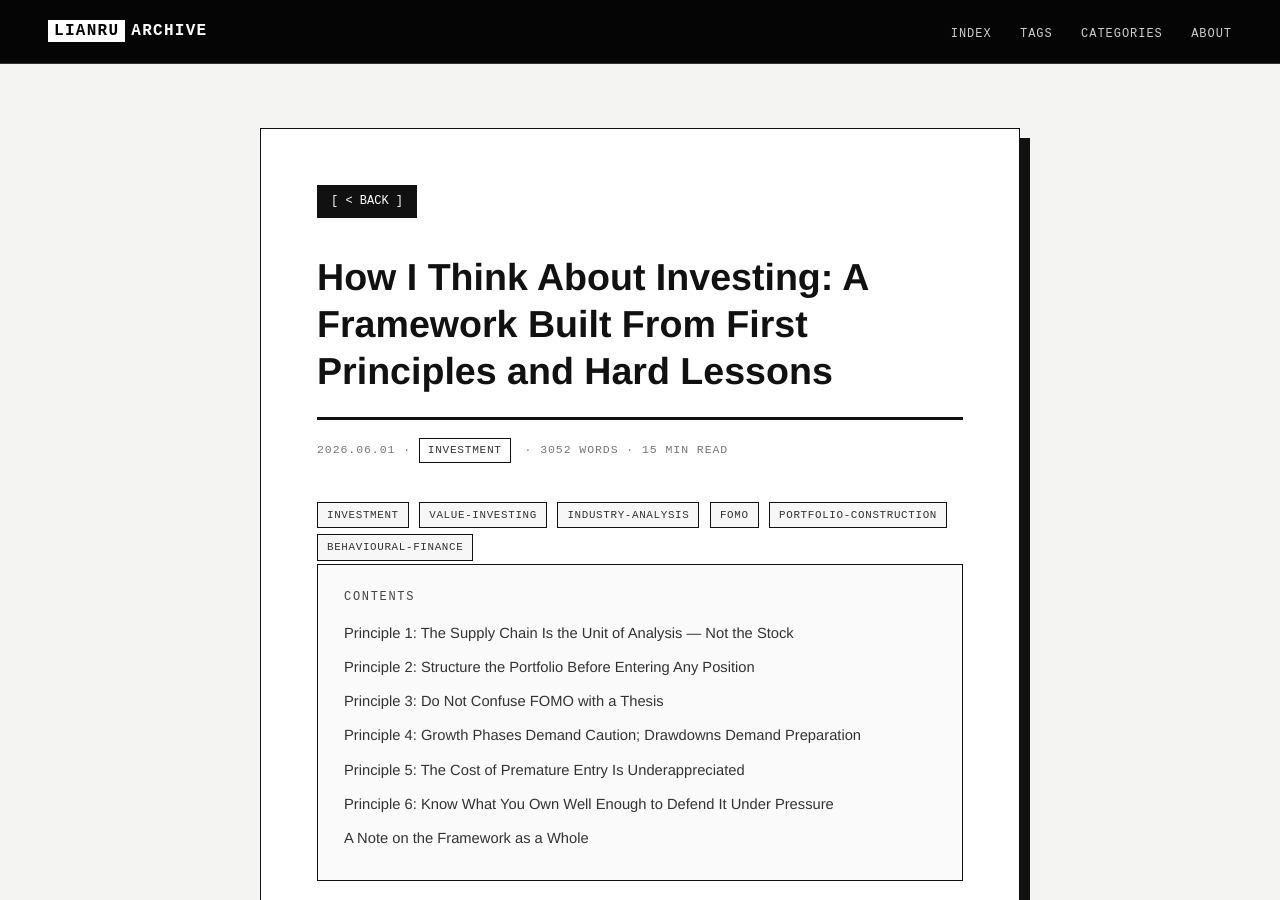
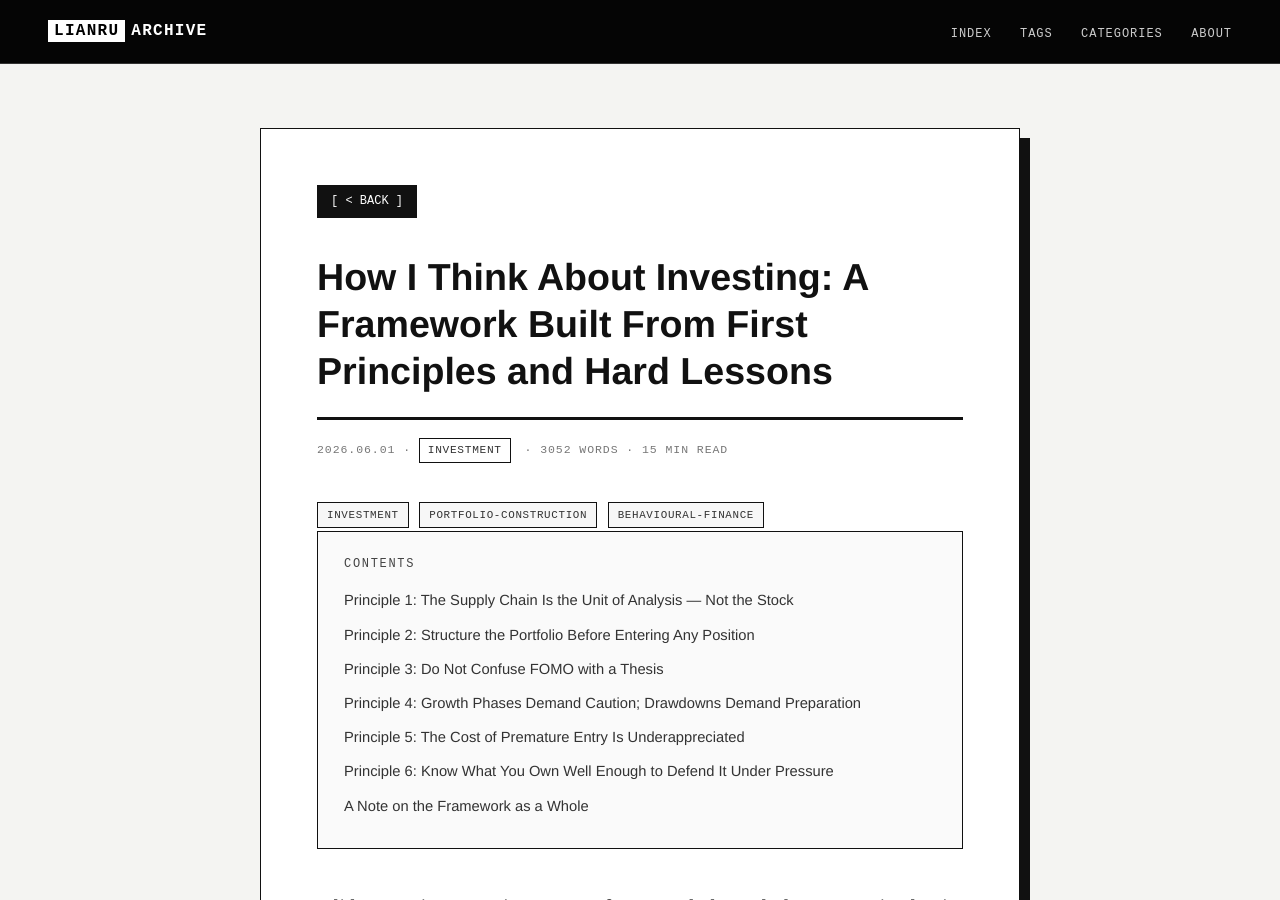
Before and after one commit to LianruLiu/LianruLiu.github.io, a Jekyll site: the page built from _posts/2026-06-01-investment.md, in a window 1280 px wide and 900 px high. Built offline with Jekyll 4.4.1, drawn with Linux system fonts in a browser that asks for light colours.

Commit message:
Update 2026-06-01-investment.md
Removed unnecessary tags to streamline the post.

```diff
--- a/_posts/2026-06-01-investment.md
+++ b/_posts/2026-06-01-investment.md
@@ -3,7 +3,7 @@ layout: post
 title: "How I Think About Investing: A Framework Built From First Principles and Hard Lessons"
 date: 2026-06-01
 categories: [Investment]
-tags: [investment, value-investing, industry-analysis, FOMO, portfolio-construction, behavioural-finance]
+tags: [investment, portfolio-construction, behavioural-finance]
 ---
 
 I did not arrive at my investment framework through theory. I arrived at it through a series of mistakes that were expensive enough to be instructive and early enough to be corrective. The pattern, when I eventually traced it, was consistent: I lost money when I moved before I understood, and I made money when I waited until I did. The framework I use now is built around that observation — extended, stress-tested, and made into a set of principles I try not to violate.
```
